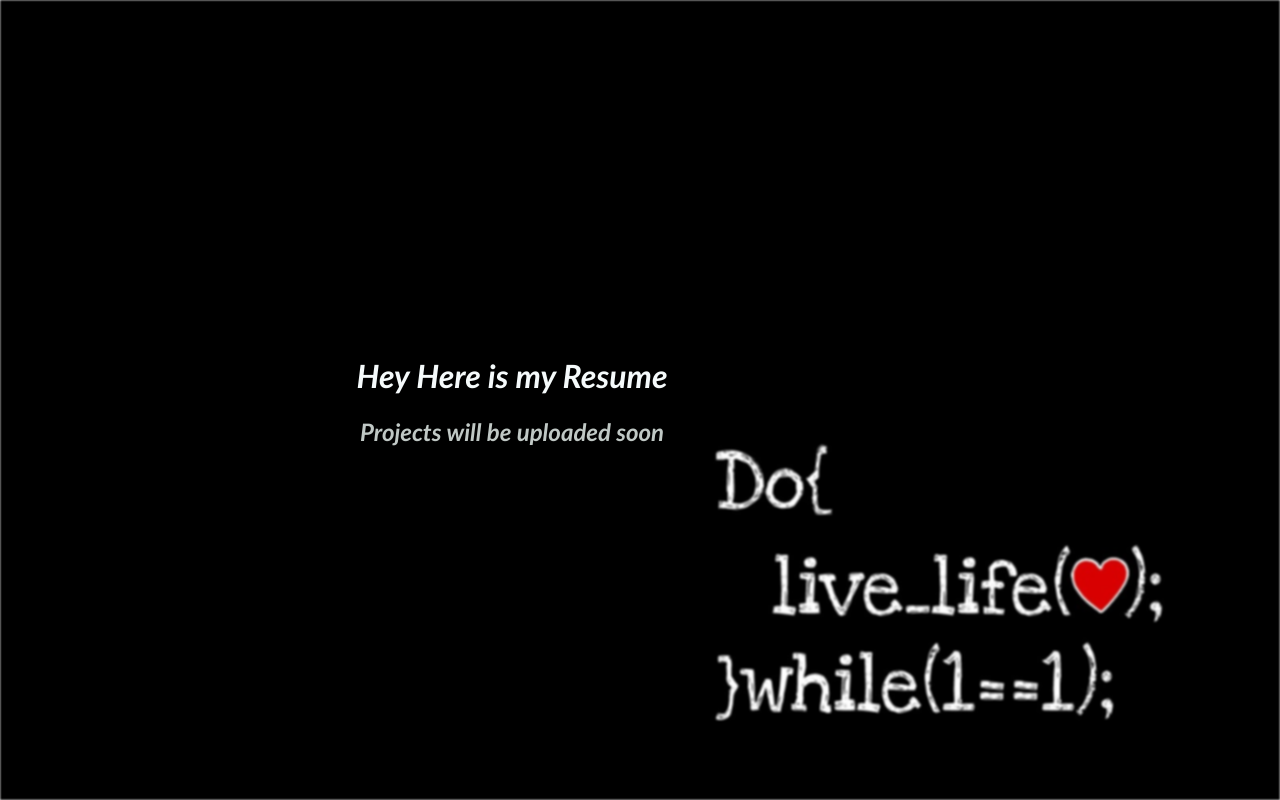
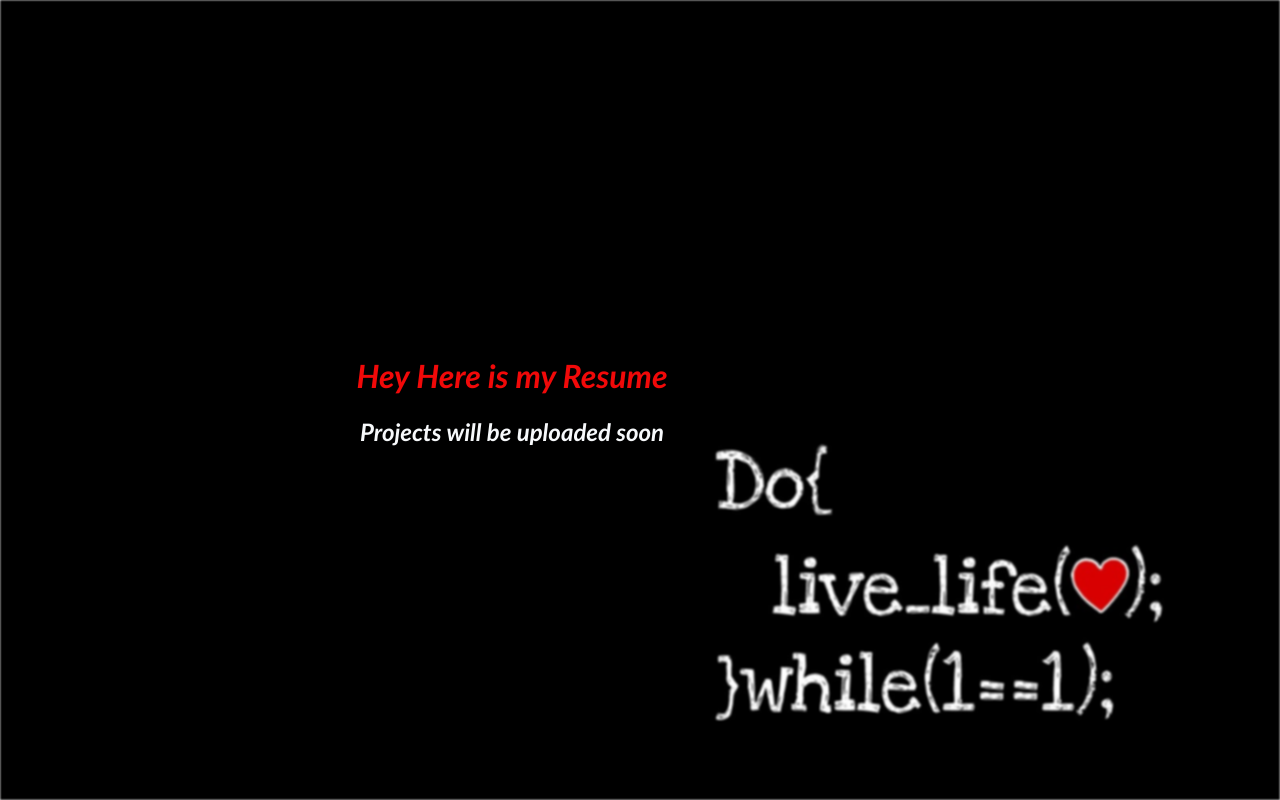
Before and after one commit to praveenvirat07/praveenvirat07.github.io, a plain HTML site: page resume.html in a window 1280 px wide. Drawn offline with Linux system fonts and the light colour scheme.

Commit message:
Add files via upload

```diff
--- a/resume.html
+++ b/resume.html
@@ -2,7 +2,7 @@
 <head>
 <style>
 a {
-  color: F5FAFB;
+  color: #F10909;
 }
 body, html {
   height: 100%;
@@ -18,7 +18,7 @@ body, html {
   -webkit-filter: blur(1px);
 }
 .bg-text {
-  color: #C0C8C5 ;
+  color: #F7F9FB   ;
   font-weight: bold;
  font-family: "Trebuchet MS";
  font-style: oblique;
```
